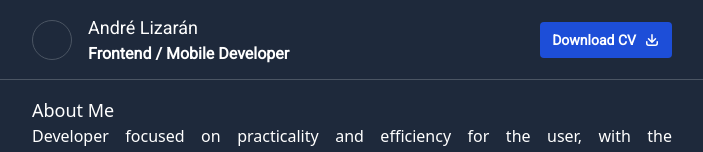
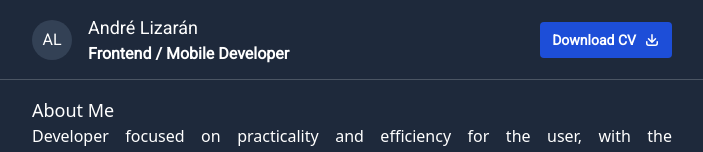
Before and after one commit to andrelizarandev/briefcase-2024-frontend, a Next.js app: page / in a window 1280 px wide. Shown: the top 152 px of the page, without its empty margins (288-991 px from the left). Built offline with nearby package versions, Linux system fonts and the light colour scheme; no server answers.

Commit message:
feat: Avatar in topbar

```diff
--- a/src/app/page.tsx
+++ b/src/app/page.tsx
@@ -74,7 +74,9 @@ function TopBar () {
 
         <div className='flex flex-row gap-x-4 items-center'>
 
-          <div className={`${ColorsClasses.borderGrayColor} w-10 h-10 rounded-full`}>
+          <div className={`${ColorsClasses.lighterBgColor} w-10 h-10 rounded-full flex items-center justify-center`}>
+
+            <span className='font-medium text-white'>AL</span>
 
           </div>
 
@@ -171,7 +173,7 @@ function EducationElement (props:EducationData) {
 
   return (
 
-    <div className={`rounded border flex flex-col md:flex-row flex p-3 items-center justify-between text-white ${ColorsClasses.borderGrayColor}`}>
+    <div className={`rounded border flex-col md:flex-row flex p-3 items-center justify-between text-white ${ColorsClasses.borderGrayColor}`}>
 
       <div className='text-center md:text-start pb-2 md:pb-0'>
 
```
